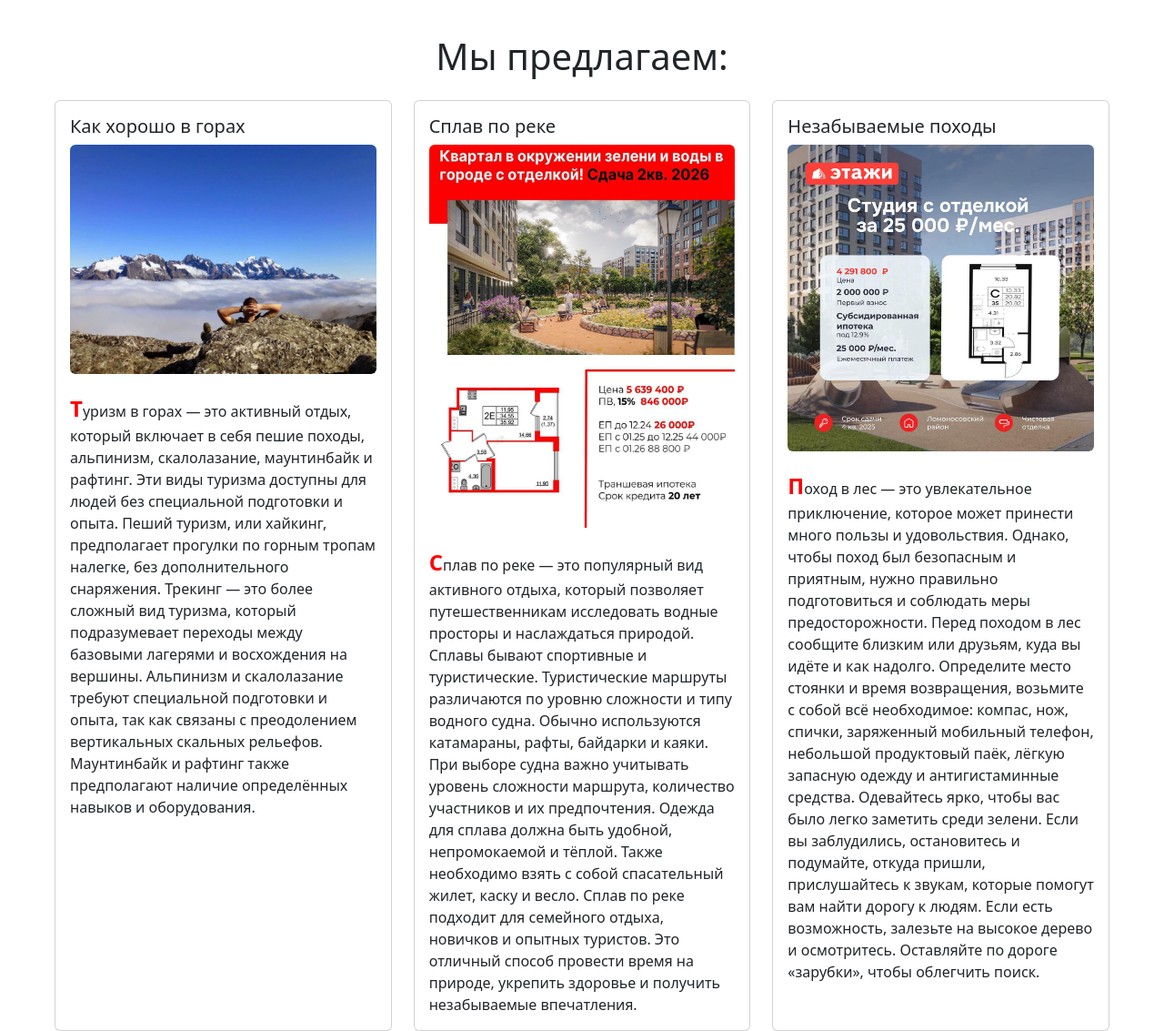
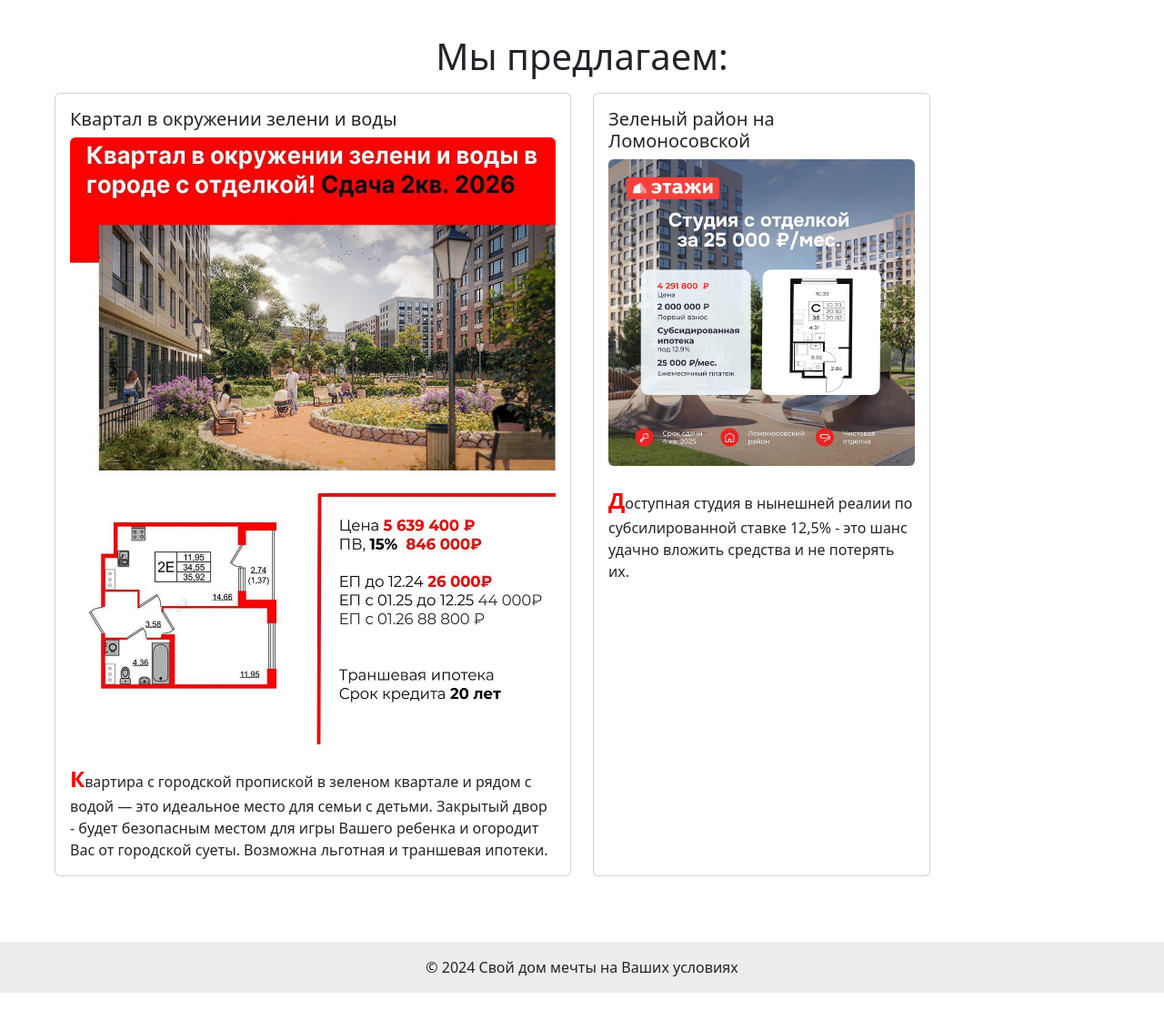
Before and after one commit to Alla-Popova/Alla-Popova, a plain HTML site: page index.html in a window 1280 px wide. Shown: the part 1600-2733 px from the top of the page at 91% size. After the commit the page ends 2691 px from the top, so only its background shows below. Drawn offline with nearby package versions, Linux system fonts and the light colour scheme.

Commit message:
Update index.html

```diff
--- a/index.html
+++ b/index.html
@@ -21,7 +21,7 @@
     <header>
         <nav class="navbar navbar-expand-lg bg-body-tertiary">
             <div class="container-fluid">
-                <a class="navbar-brand" href="index.html"><img src="images/logo.png" alt="Вокруг света"></a>
+                <a class="navbar-brand" href="index.html"><img src="images/logo.png" alt="Купить Дом Мечты"></a>
                 <button class="navbar-toggler" type="button" data-bs-toggle="collapse" data-bs-target="#navbarNav"
                         aria-controls="navbarNav" aria-expanded="false" aria-label="Переключатель навигации">
                     <span class="navbar-toggler-icon"></span>
@@ -58,13 +58,13 @@
                  data-bs-ride="carousel" data-bs-interval="3500">
                 <div class="carousel-inner">
                     <div class="carousel-item active">
-                        <img src="images/slides/slide1.jpg" class="d-block w-100" alt="Камчатка">
+                        <img src="images/slides/slide1.jpg" class="d-block w-100" alt="Малоэтажка">
                     </div>
                     <div class="carousel-item">
-                        <img src="images/slides/slide2.jpg" class="d-block w-100" alt="Алтай">
+                        <img src="images/slides/slide2.jpg" class="d-block w-100" alt="Девяткино">
                     </div>
                     <div class="carousel-item">
-                        <img src="images/slides/slide3.jpg" class="d-block w-100" alt="Енисей">
+                        <img src="images/slides/slide3.jpg" class="d-block w-100" alt="Московская">
                     </div>
                 </div>
                 <button class="carousel-control-prev" type="button" data-bs-target="#carouselExampleFade"
@@ -84,54 +84,27 @@
 </div>
 <br>
 <!--контент-->
-<div class="row m-5"><!--помещаем в блок для трех колонок-->
-    <h1 class="text-center pb-3">Мы предлагаем:</h1>
-    <div class="col-12 col-sm-12 col-md-4 col-lg-4 col-xl-4"><!--первая колонка про горы-->
+<div class="row m-5"><!--помещаем в блок для двух колонок-->
+    <h1 class="text-center pb-2">Мы предлагаем:</h1>
+    <div class="col-12 col-sm-12 col-md-6 col-lg-6 col-xl-6"><!--первая колонка про дом у воды-->
         <div class="card h-100">
             <div class="card-body">
-                <h5 class="card-title">Как хорошо в горах</h5>
-                <img src="images/mountains.jpg" class="card-img-top rounded" alt="Лучше гор могут быть только горы">
-                <p class="card-text">Туризм в горах — это активный отдых, который включает в себя пешие походы,
-                    альпинизм, скалолазание, маунтинбайк и рафтинг. Эти виды туризма доступны для людей без специальной
-                    подготовки и опыта. Пеший туризм, или хайкинг, предполагает прогулки по горным тропам налегке, без
-                    дополнительного снаряжения. Трекинг — это более сложный вид туризма, который подразумевает переходы
-                    между базовыми лагерями и восхождения на вершины. Альпинизм и скалолазание требуют специальной
-                    подготовки и опыта, так как связаны с преодолением вертикальных скальных рельефов. Маунтинбайк и
-                    рафтинг также предполагают наличие определённых навыков и оборудования.</p>
-            </div>
-        </div>
-    </div>
-    <div class="col-12 col-sm-12 col-md-4 col-lg-4 col-xl-4"><!--вторая колонка про реки-->
-        <div class="card h-100">
-            <div class="card-body">
-                <h5 class="card-title">Сплав по реке</h5>
-                <img src="images/rivers.jpg" class="card-img-top rounded" alt="На байдарках">
-                <p class="card-text">Сплав по реке — это популярный вид активного отдыха, который позволяет
-                    путешественникам исследовать водные просторы и наслаждаться природой. Сплавы бывают спортивные и
-                    туристические. Туристические маршруты различаются по уровню сложности и типу водного судна. Обычно
-                    используются катамараны, рафты, байдарки и каяки. При выборе судна важно учитывать уровень сложности
-                    маршрута, количество участников и их предпочтения. Одежда для сплава должна быть удобной,
-                    непромокаемой и тёплой. Также необходимо взять с собой спасательный жилет, каску и весло. Сплав по
-                    реке подходит для семейного отдыха, новичков и опытных туристов. Это отличный способ провести время
-                    на природе, укрепить здоровье и получить незабываемые впечатления.</p>
+                <h5 class="card-title">Квартал в окружении зелени и воды</h5>
+                <img src="images/rivers.jpg" class="card-img-top rounded" alt="Городская прописка с отделкой">
+                <p class="card-text">Квартира с городской пропиской в зеленом квартале и рядом с водой — это
+                    идеальное место для семьи с детьми. Закрытый двор - будет безопасным местом для игры Вашего
+                    ребенка и огородит Вас от городской суеты. Возможна льготная и траншевая ипотеки.</p>
             </div>
 
         </div>
     </div>
-    <div class="col-12 col-sm-12 col-md-4 col-lg-4 col-xl-4"><!--третья колонка про походы-->
+    <div class="col-12 col-sm-12 col-md-4 col-lg-4 col-xl-4"><!--вторая колонка про дом у леса-->
         <div class="card h-100">
             <div class="card-body">
-                <h5 class="card-title">Незабываемые походы</h5>
-                <img src="images/forest.jpg" class="card-img-top rounded" alt="Лучше гор могут быть только горы">
-                <p class="card-text">Поход в лес — это увлекательное приключение, которое может принести много пользы и
-                    удовольствия. Однако, чтобы поход был безопасным и приятным, нужно правильно подготовиться и
-                    соблюдать меры предосторожности. Перед походом в лес сообщите близким или друзьям, куда вы идёте и
-                    как надолго. Определите место стоянки и время возвращения, возьмите с собой всё необходимое: компас,
-                    нож, спички, заряженный мобильный телефон, небольшой продуктовый паёк, лёгкую запасную одежду и
-                    антигистаминные средства. Одевайтесь ярко, чтобы вас было легко заметить среди зелени.
-                    Если вы заблудились, остановитесь и подумайте, откуда пришли, прислушайтесь к звукам, которые
-                    помогут вам найти дорогу к людям. Если есть возможность, залезьте на высокое дерево и осмотритесь.
-                    Оставляйте по дороге «зарубки», чтобы облегчить поиск.</p>
+                <h5 class="card-title">Зеленый район на Ломоносовской</h5>
+                <img src="images/forest.jpg" class="card-img-top rounded" alt="Студия с отделкой за 25000">
+                <p class="card-text">Доступная студия в нынешней реалии по субсилированной ставке 12,5% -
+                    это шанс удачно вложить средства и не потерять их.</p>
             </div>
         </div>
     </div>
@@ -142,7 +115,7 @@
 <footer class="bg-body-tertiary text-center text-lg-start">
     <!-- Copyright -->
     <div class="text-center p-3" style="background-color: rgba(0, 0, 0, 0.05);">
-        © 2024 С нами по свету
+        © 2024 Свой дом мечты на Ваших условиях
     </div>
     <!-- Copyright -->
 </footer>
```
